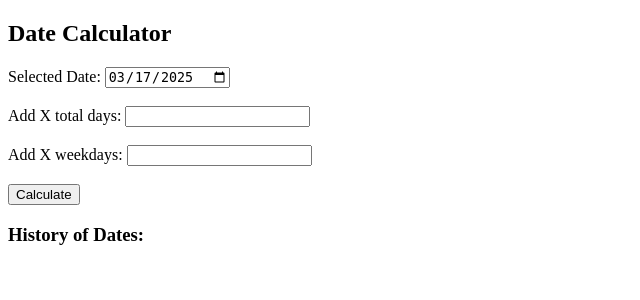
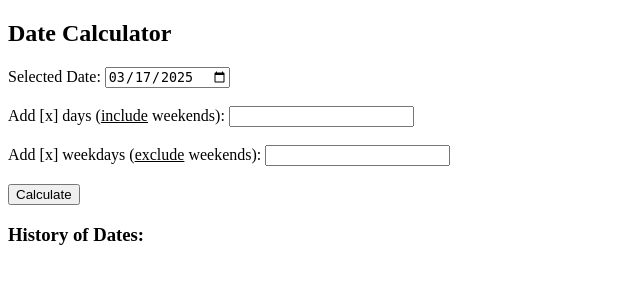
Before and after one commit to dmon23/GEM-Date-Calculator, a Flask app: page / in a window 1280 px wide. Shown: the top 300 px of the page, without its empty margins (0-640 px from the left). Run offline with Flask 3, Linux system fonts and the light colour scheme.

Commit message:
update text

```diff
--- a/templates/index.html
+++ b/templates/index.html
@@ -78,10 +78,10 @@
     <label for="start_date">Selected Date:</label>
     <input type="date" id="start_date" onchange="resetHistory()"><br><br>
 
-    <label for="total_days">Add X total days:</label>
+    <label for="total_days">Add [x] days (<u>include</u> weekends):</label>
     <input type="number" id="total_days" min="0" oninput="clearOtherInput('total_days')"><br><br>
 
-    <label for="weekdays">Add X weekdays:</label>
+    <label for="weekdays">Add [x] weekdays (<u>exclude</u> weekends):</label>
     <input type="number" id="weekdays" min="0" oninput="clearOtherInput('weekdays')"><br><br>
 
     <button onclick="calculateDate()">Calculate</button>
```
